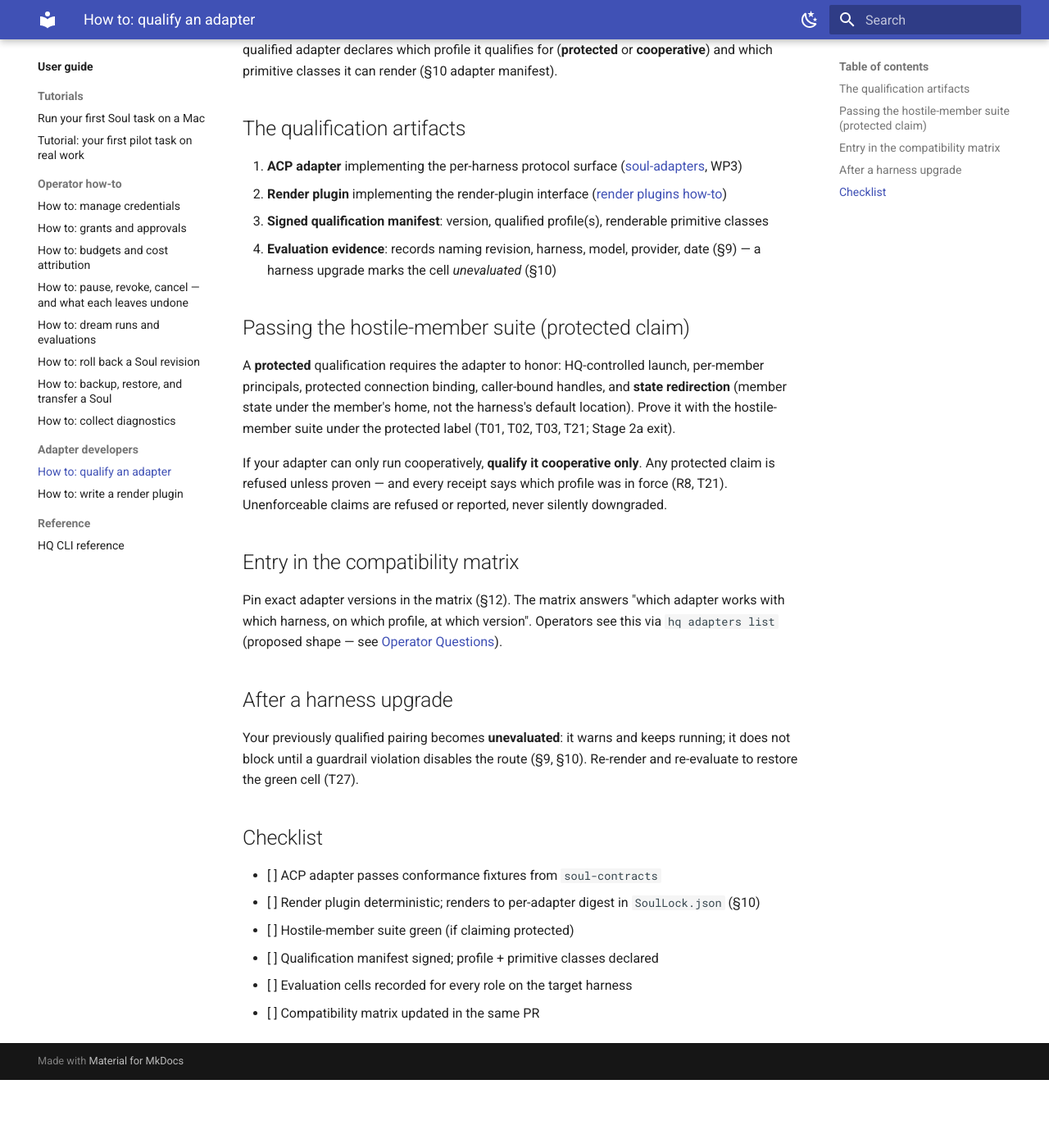
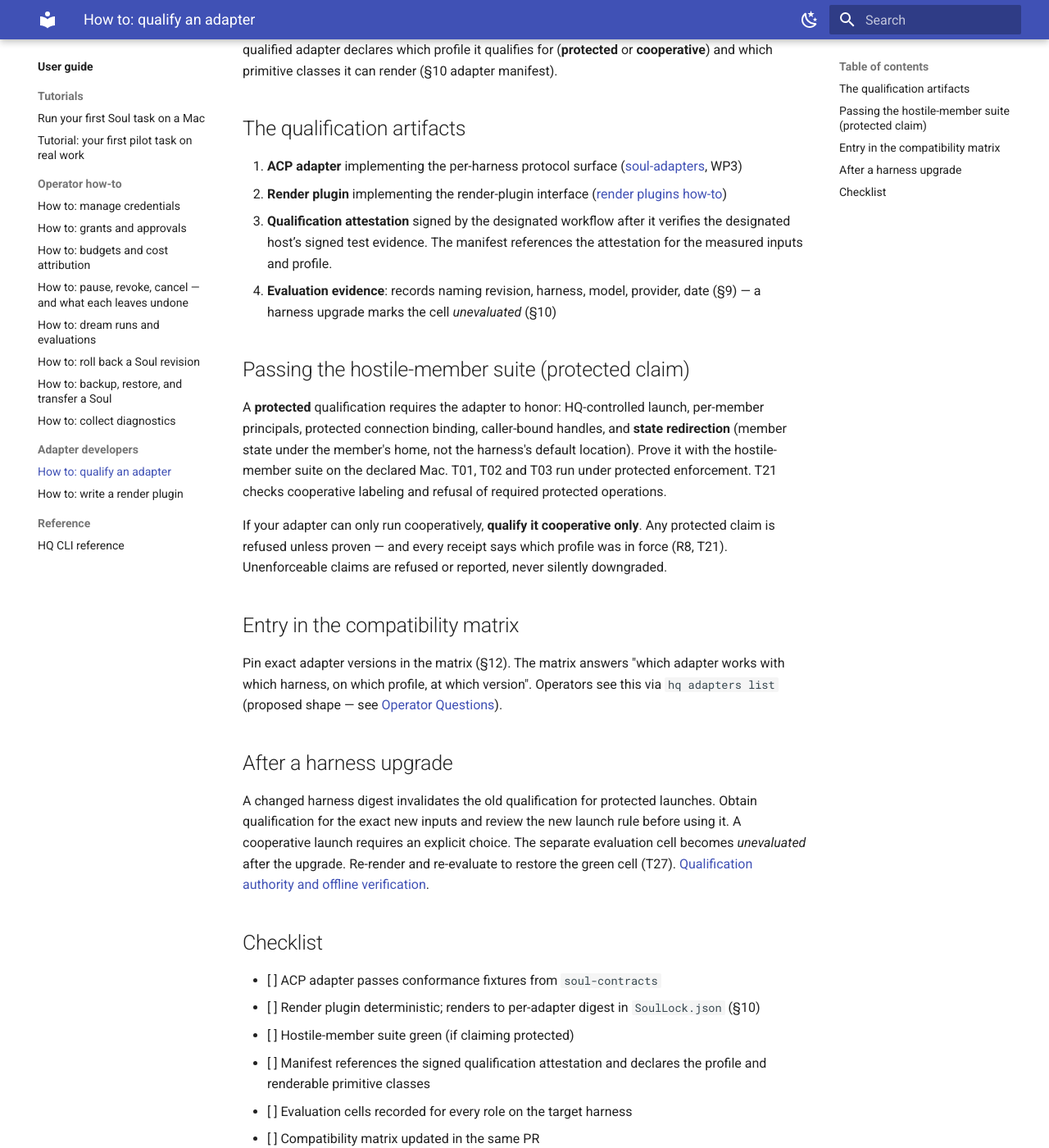
Before and after one commit to true-line/agent-bot-platform, an MkDocs documentation site: the page built from docs/user-guide/adapters/adapter-qualification.md, in a window 1280 px wide and 1400 px high, scrolled down 298 px. Shown: the whole window at 82% size. Built offline with MkDocs 1.6.1 and Material for MkDocs 9.7.7, drawn with Linux system fonts in a browser that asks for light colours; before the commit the page ends 1615 px from its top, so only the background shows below that.

Commit message:
Record owner-approved offline qualification for protected adapters
Agent-Bot-Write: ghw_bf76e8ee64ea69cf
Agent-Bot-Session: fa2486d94751

```diff
--- a/docs/user-guide/adapters/adapter-qualification.md
+++ b/docs/user-guide/adapters/adapter-qualification.md
@@ -23,8 +23,9 @@ which primitive classes it can render (§10 adapter manifest).
    ([soul-adapters](../../papers/repository-plan-2026-10-24.md#3-plan-by-repository), WP3)
 2. **Render plugin** implementing the render-plugin interface
    ([render plugins how-to](render-plugins.md))
-3. **Signed qualification manifest**: version, qualified profile(s),
-   renderable primitive classes
+3. **Qualification attestation** signed by the designated workflow after it
+   verifies the designated host’s signed test evidence. The manifest references
+   the attestation for the measured inputs and profile.
 4. **Evaluation evidence**: records naming revision, harness, model,
    provider, date (§9) — a harness upgrade marks the cell *unevaluated*
    (§10)
@@ -35,7 +36,8 @@ A **protected** qualification requires the adapter to honor: HQ-controlled
 launch, per-member principals, protected connection binding, caller-bound
 handles, and **state redirection** (member state under the member's home,
 not the harness's default location). Prove it with the hostile-member
-suite under the protected label (T01, T02, T03, T21; Stage 2a exit).
+suite on the declared Mac. T01, T02 and T03 run under protected enforcement.
+T21 checks cooperative labeling and refusal of required protected operations.
 
 If your adapter can only run cooperatively, **qualify it cooperative only**.
 Any protected claim is refused unless proven — and every receipt says
@@ -51,10 +53,12 @@ Operators see this via `hq adapters list` (proposed shape — see
 
 ## After a harness upgrade
 
-Your previously qualified pairing becomes **unevaluated**: it warns and
-keeps running; it does not block until a guardrail violation disables the
-route (§9, §10). Re-render and re-evaluate to restore the green cell
-(T27).
+A changed harness digest invalidates the old qualification for protected
+launches. Obtain qualification for the exact new inputs and review the new
+launch rule before using it. A cooperative launch requires an explicit choice.
+The separate evaluation cell becomes *unevaluated* after the upgrade. Re-render
+and re-evaluate to restore the green cell (T27). [Qualification authority and
+offline verification](../../04-decisions/PDR-0102-protected-adapter-qualification.md).
 
 ## Checklist
 
@@ -62,6 +66,6 @@ route (§9, §10). Re-render and re-evaluate to restore the green cell
 - [ ] Render plugin deterministic; renders to per-adapter digest in
       `SoulLock.json` (§10)
 - [ ] Hostile-member suite green (if claiming protected)
-- [ ] Qualification manifest signed; profile + primitive classes declared
+- [ ] Manifest references the signed qualification attestation and declares the profile and renderable primitive classes
 - [ ] Evaluation cells recorded for every role on the target harness
 - [ ] Compatibility matrix updated in the same PR
--- a/mkdocs.yml
+++ b/mkdocs.yml
@@ -94,6 +94,7 @@ nav:
           - 04-decisions/PDR-0091-host-privileged-custody.md
           - 04-decisions/PDR-0093-standalone-hq-secure-enclave-signing.md
       - 04-decisions/PDR-0098-owner-approval-for-harness-accounts-on-macos.md
+      - 04-decisions/PDR-0102-protected-adapter-qualification.md
   - Security and privacy:
       - 05-security-privacy/README.md
       - 05-security-privacy/threat-model.md
```
Also changed, not shown: other parts of docs/user-guide/adapters/adapter-qualification.md (+1 -1 lines), docs/04-decisions/PDR-0102-protected-adapter-qualification.md (added, +54 -0 lines), docs/04-decisions/README.md (+1 -0 lines).
